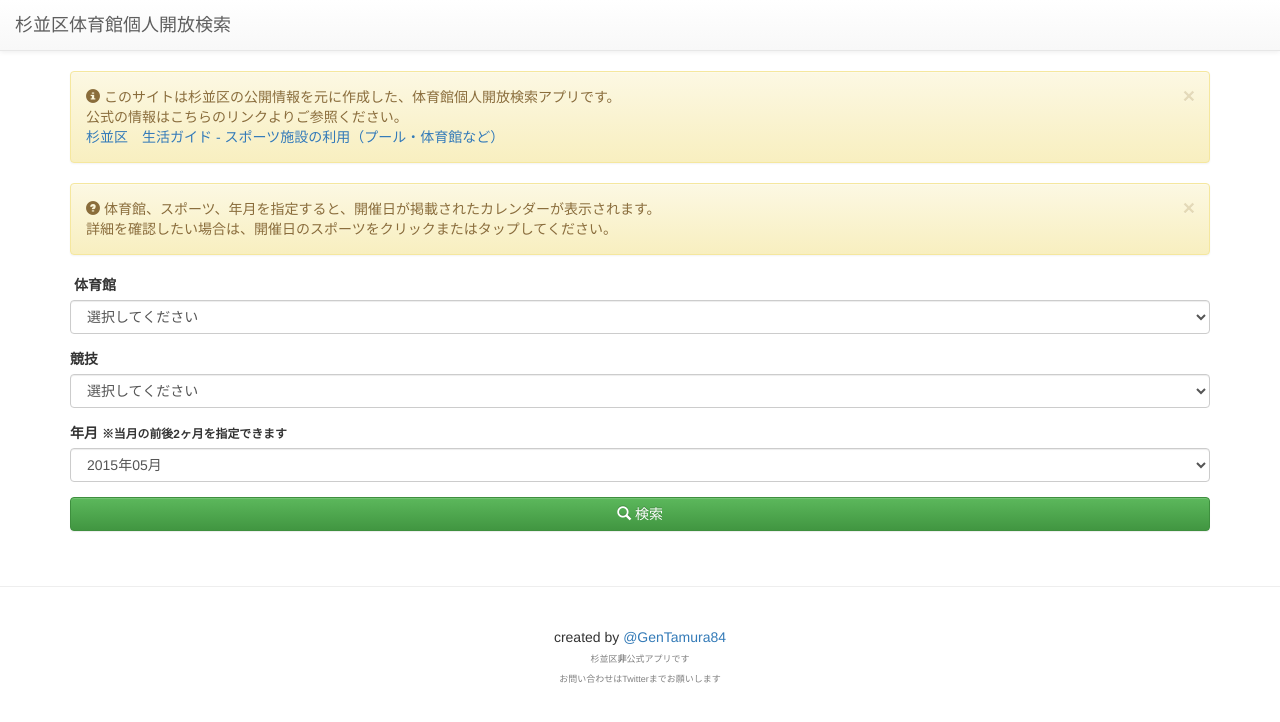
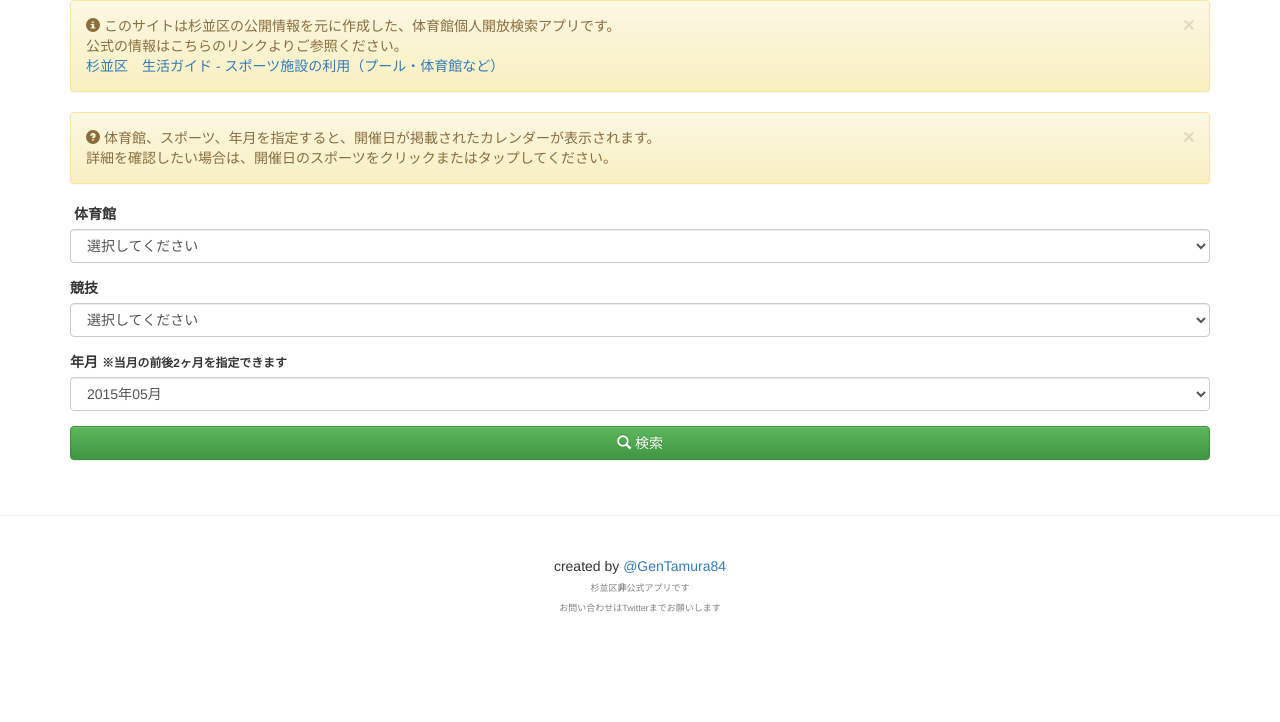
Before and after one commit to gentamura/gymnasium-suginami, a website: page app/index.html in a window 1280 px wide. Drawn offline with Linux system fonts and the light colour scheme; no server answers; some icons are missing.

Commit message:
update debug

```diff
--- a/app/index.html
+++ b/app/index.html
@@ -10,11 +10,11 @@
   <link rel="stylesheet" href="css/style.css">
 </head>
 <body>
-  <nav class="navbar navbar-default navbar-static-top">
+  <!-- <nav class="navbar navbar-default navbar-static-top">
     <div class="navbar-header">
       <a class="navbar-brand" href="/">杉並区体育館個人開放検索</a>
     </div>
-  </nav>
+  </nav> -->
 
   <div class="container">
     <div class="alert alert-warning alert-dismissible" role="alert">
```
